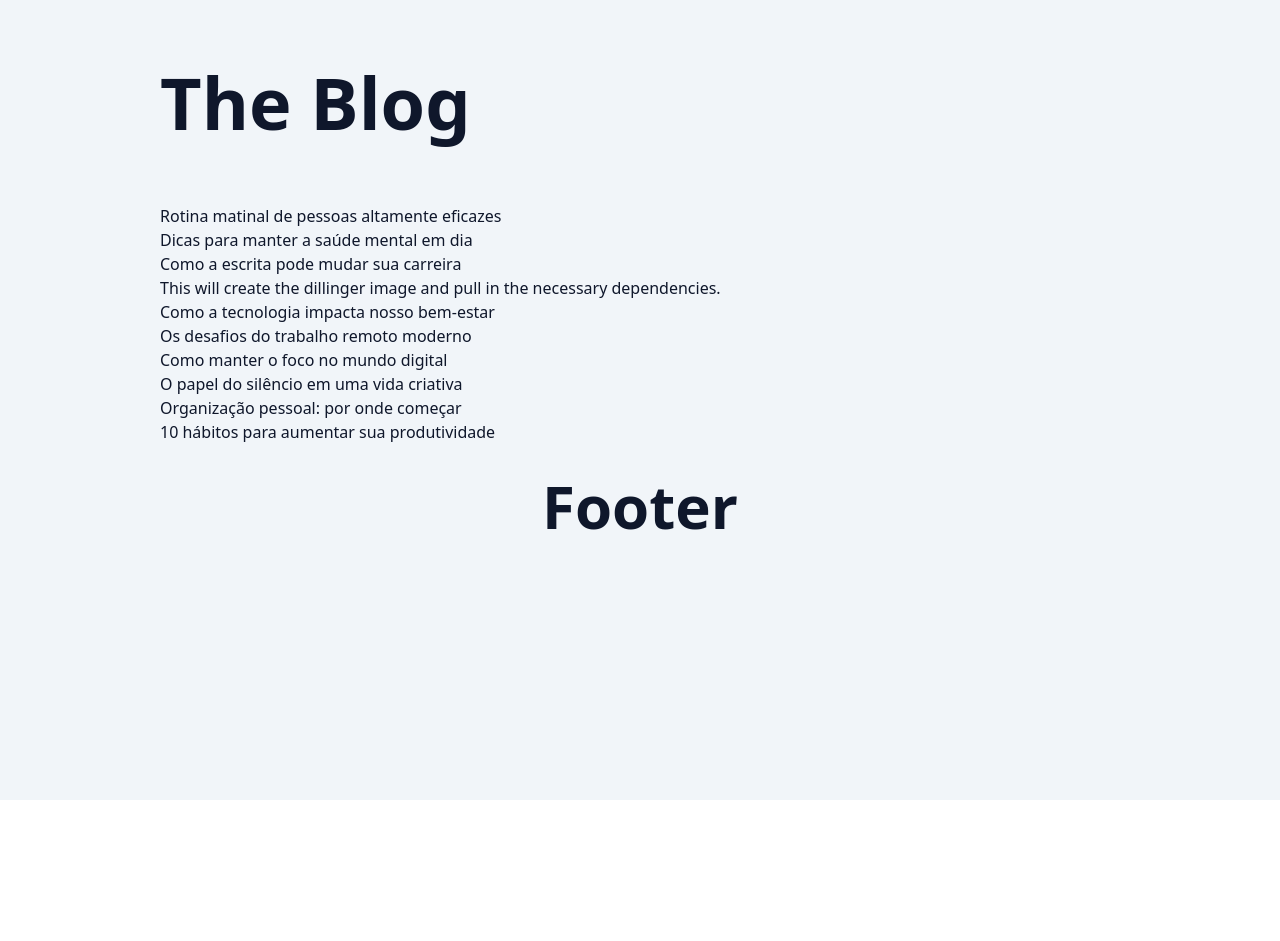
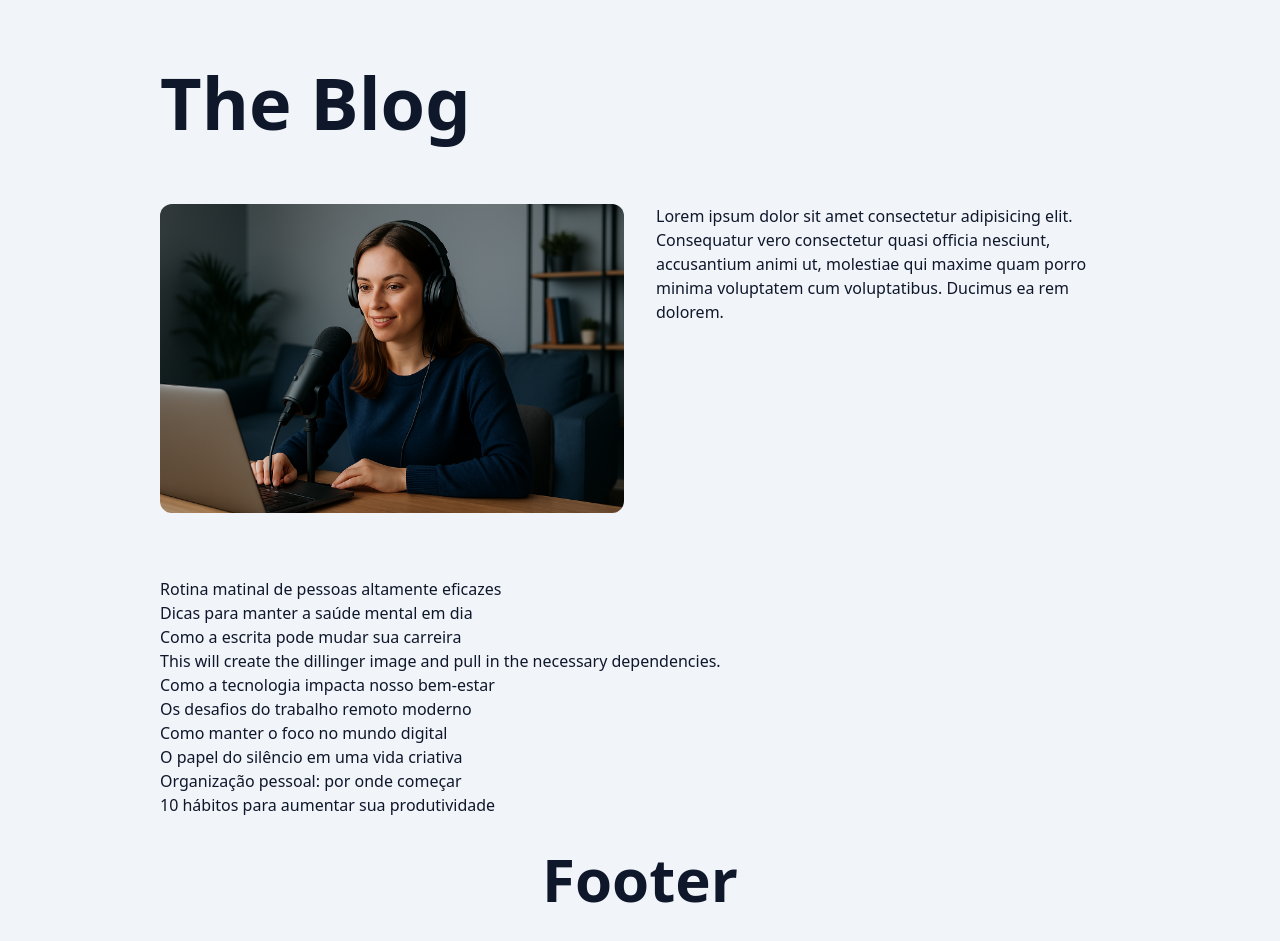
Before and after one commit to 1Luis-Amaro/BLOG-Next, a Next.js app in the folder blog/: page / in a window 1280 px wide. Before the commit the page ends 800 px from the top, so only its background shows below. Built offline with nearby package versions, Linux system fonts and the light colour scheme.

Commit message:
117 - Componente FeaturedPost + Tailwind CSS Grid

```diff
--- a/blog/src/app/page.tsx
+++ b/blog/src/app/page.tsx
@@ -2,12 +2,31 @@
 import { Header } from "@/components/Header";
 import { PostsList } from "@/components/PostsList";
 import { SpinLoader } from "@/components/SpinLoader";
+import Image from "next/image";
+import Link from "next/link";
 import { Suspense } from "react";
 
 export default async function HomePage() {
   return (
     <Container>
       <Header />
+      <section className="grid grid-cols-1 gap-8 mb-16 sm:grid-cols-2 group" >
+        <Link href="#" className="w-full h-full overflow-hidden rounded-xl">
+      <Image
+      className="group-hover:scale-105 transition"
+      src="/images/bryen_0.png"
+      width={1200}
+      height={768}
+      alt="Título do post"
+      />
+      </Link>
+        <div>
+          Lorem ipsum dolor sit amet consectetur adipisicing elit. Consequatur
+          vero consectetur quasi officia nesciunt, accusantium animi ut,
+          molestiae qui maxime quam porro minima voluptatem cum voluptatibus.
+          Ducimus ea rem dolorem.
+        </div>
+      </section>
 
       <Suspense fallback={<SpinLoader />}>
         <PostsList />
--- a/blog/src/components/Header/index.tsx
+++ b/blog/src/components/Header/index.tsx
@@ -1,4 +1,5 @@
 import clsx from "clsx";
+import Link from "next/link";
 
 export function Header() {
   return (
@@ -11,7 +12,7 @@
           "lg: text-7xl/normal lg:py-12" // 1024 pra cima entra o lg
         )}
       >
-        <a href="#">The Blog</a>
+        <Link href="#">The Blog</Link>
       </h1>
     </header>
   );
```
